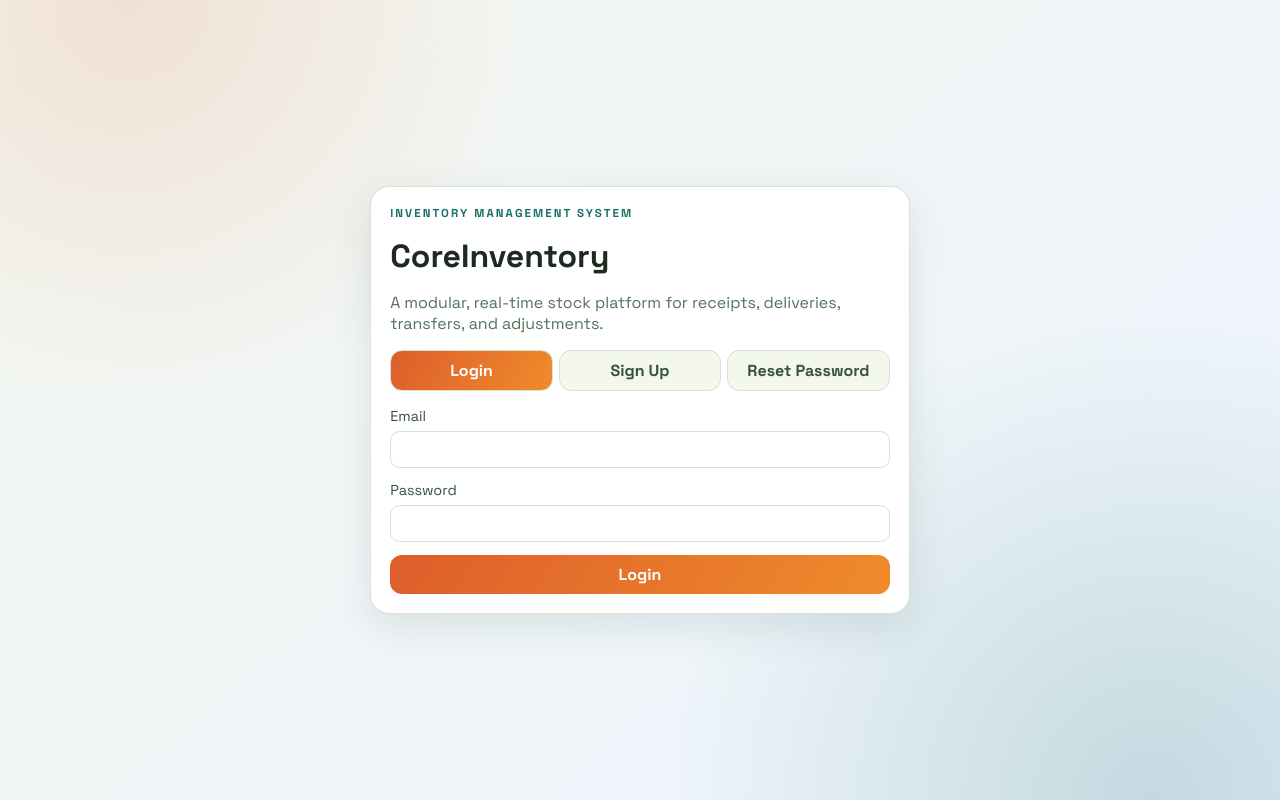
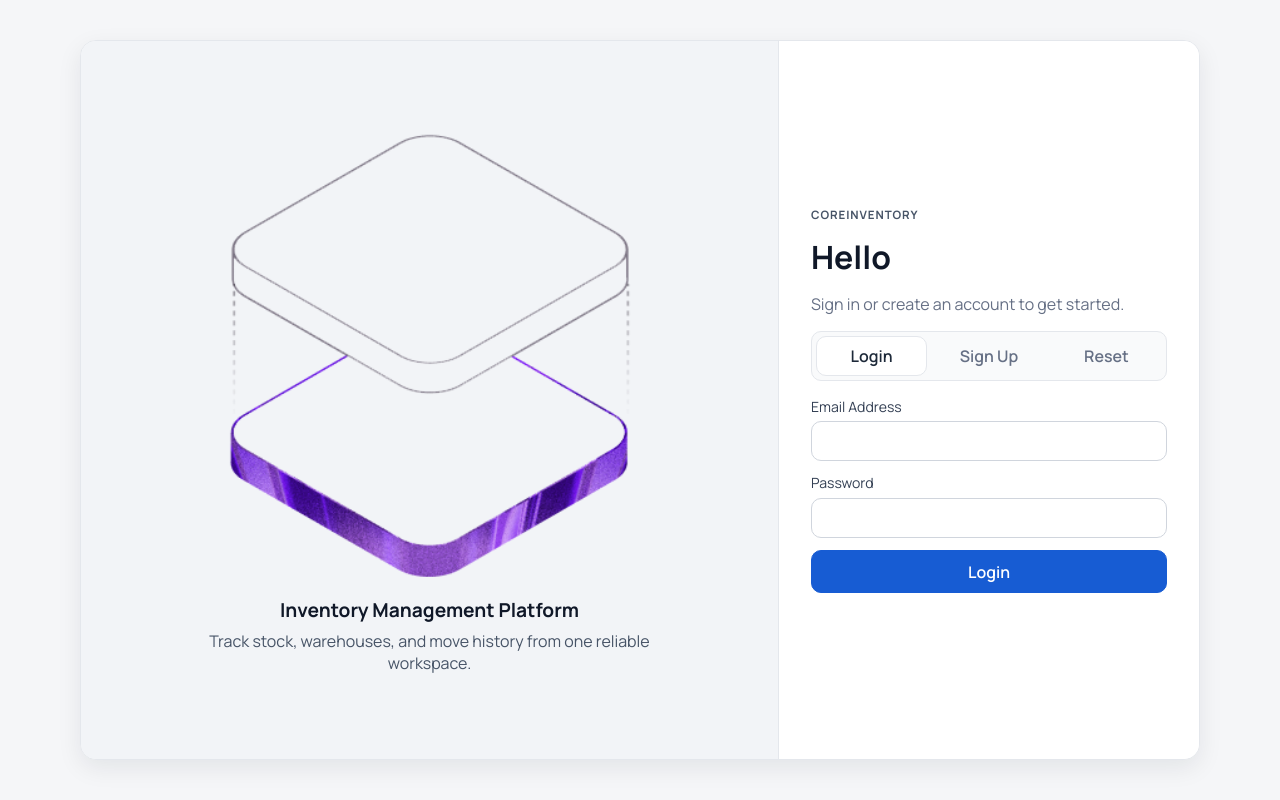
Before and after one commit to harsh-kakadiya1/odd-v-coreinventory, a React app in the folder frontend/: page /login in a window 1280 px wide. Built offline with nearby package versions, Linux system fonts and the light colour scheme; no server answers; the HTML template or start-up script is replaced by a standard one.

Commit message:
feat: update login page layout and enhance user experience with new visuals and improved form structure

```diff
--- a/frontend/src/index.css
+++ b/frontend/src/index.css
@@ -1,36 +1,38 @@
-@import url('https://fonts.googleapis.com/css2?family=Space+Grotesk:wght@400;500;700&family=IBM+Plex+Mono:wght@400;500&display=swap');
+@import url('https://fonts.googleapis.com/css2?family=Manrope:wght@400;500;600;700;800&family=IBM+Plex+Mono:wght@400;500&display=swap');
 
 :root {
-  --bg: #f4f8f0;
-  --bg-2: #edf4ff;
-  --card: #ffffff;
-  --line: #d6e3cf;
-  --text: #1d2a1f;
-  --muted: #54725a;
-  --brand: #dd5e2b;
-  --brand-2: #186f65;
-  --danger: #b4302f;
-  --ok: #0d7a42;
-  --shadow: 0 12px 40px rgba(40, 75, 65, 0.12);
+  --bg: #f5f6f8;
+  --surface: #ffffff;
+  --surface-soft: #f9fafb;
+  --line: #e4e7ec;
+  --line-strong: #d0d5dd;
+  --text: #101828;
+  --muted: #667085;
+  --primary: #175cd3;
+  --primary-soft: #eff4ff;
+  --danger: #b42318;
+  --success: #067647;
+  --sidebar: #ffffff;
+  --sidebar-text: #344054;
+  --shadow-sm: 0 1px 2px rgba(16, 24, 40, 0.06);
+  --shadow-md: 0 8px 24px rgba(16, 24, 40, 0.08);
 }
 
 * {
   box-sizing: border-box;
 }
 
+html,
+body,
+#root {
+  min-height: 100%;
+}
+
 body {
   margin: 0;
-  font-family: 'Space Grotesk', sans-serif;
+  font-family: 'Manrope', sans-serif;
   color: var(--text);
-  background:
-    radial-gradient(circle at 10% 0%, rgba(221, 94, 43, 0.15), transparent 30%),
-    radial-gradient(circle at 90% 100%, rgba(24, 111, 101, 0.2), transparent 35%),
-    linear-gradient(140deg, var(--bg), var(--bg-2));
-  min-height: 100vh;
-}
-
-#root {
-  min-height: 100vh;
+  background: var(--bg);
 }
 
 h1,
@@ -41,19 +43,26 @@ p {
   margin: 0;
 }
 
+h1 {
+  font-size: 2rem;
+  line-height: 1.2;
+}
+
 h2 {
-  font-size: 1.8rem;
+  font-size: 1.6rem;
+  line-height: 1.3;
 }
 
 h3 {
-  font-size: 1.15rem;
+  font-size: 1.05rem;
+  line-height: 1.4;
 }
 
 .eyebrow {
   text-transform: uppercase;
-  letter-spacing: 0.18em;
-  color: var(--brand-2);
+  letter-spacing: 0.08em;
   font-weight: 700;
+  color: #475467;
   font-size: 0.72rem;
 }
 
@@ -68,91 +77,174 @@ select {
 }
 
 button {
-  border: 0;
-  background: linear-gradient(120deg, var(--brand), #f08b2b);
+  border: 1px solid var(--primary);
+  background: var(--primary);
   color: #fff;
-  border-radius: 0.75rem;
-  padding: 0.55rem 0.9rem;
+  border-radius: 0.625rem;
+  padding: 0.58rem 0.95rem;
+  font-weight: 600;
   cursor: pointer;
-  font-weight: 700;
+  transition: background 0.15s ease, border-color 0.15s ease, color 0.15s ease;
+}
+
+button:hover {
+  background: #134eb3;
+  border-color: #134eb3;
+}
+
+button:disabled {
+  cursor: not-allowed;
+  opacity: 0.7;
 }
 
 button.ghost {
-  background: #eff4e7;
-  color: #2d4f38;
-  border: 1px solid var(--line);
+  border-color: var(--line-strong);
+  background: #fff;
+  color: #344054;
+}
+
+button.ghost:hover {
+  background: #f9fafb;
+  border-color: #98a2b3;
 }
 
 input,
 select {
   width: 100%;
-  border: 1px solid var(--line);
+  border: 1px solid var(--line-strong);
+  border-radius: 0.625rem;
+  padding: 0.58rem 0.72rem;
   background: #fff;
-  border-radius: 0.6rem;
-  padding: 0.55rem 0.7rem;
+  color: var(--text);
+}
+
+input::placeholder {
+  color: #98a2b3;
+}
+
+input:focus,
+select:focus,
+button:focus-visible,
+.nav-link:focus-visible {
+  outline: 2px solid #b2ccff;
+  outline-offset: 1px;
 }
 
 label {
   display: grid;
   gap: 0.35rem;
-  color: #34503a;
-  font-size: 0.9rem;
+  font-size: 0.88rem;
+  color: #344054;
 }
 
 .auth-wrap {
   min-height: 100vh;
   display: grid;
   place-items: center;
-  padding: 1rem;
+  padding: 1.25rem;
+}
+
+.auth-split {
+  width: min(1120px, 100%);
+  min-height: min(720px, calc(100vh - 2.5rem));
+  display: grid;
+  grid-template-columns: 1fr 420px;
+  border: 1px solid var(--line);
+  border-radius: 1rem;
+  overflow: hidden;
+  box-shadow: var(--shadow-md);
+  background: #fff;
+}
+
+.auth-visual {
+  background: #f2f4f7;
+  border-right: 1px solid var(--line);
+  display: grid;
+  place-items: center;
+  align-content: center;
+  gap: 1.25rem;
+  padding: 2rem;
+}
+
+.auth-visual img {
+  width: min(430px, 90%);
+  height: auto;
+  object-fit: contain;
+}
+
+.auth-visual-copy {
+  text-align: center;
+  max-width: 460px;
+  display: grid;
+  gap: 0.45rem;
+}
+
+.auth-visual-copy h2 {
+  font-size: 1.2rem;
+}
+
+.auth-visual-copy p {
+  color: #475467;
 }
 
 .auth-panel {
-  width: min(540px, 100%);
-  background: var(--card);
-  border: 1px solid var(--line);
-  border-radius: 1.2rem;
-  box-shadow: var(--shadow);
-  padding: 1.2rem;
   display: grid;
+  align-content: center;
   gap: 1rem;
-  animation: reveal 0.45s ease;
+  padding: 2rem;
+  background: #fff;
 }
 
 .auth-tabs {
   display: grid;
   grid-template-columns: repeat(3, 1fr);
-  gap: 0.35rem;
+  gap: 0.4rem;
+  background: var(--surface-soft);
+  border: 1px solid var(--line);
+  border-radius: 0.625rem;
+  padding: 0.25rem;
 }
 
 .auth-tabs button {
-  background: #f4f7ec;
-  color: #35513f;
-  border: 1px solid var(--line);
+  background: transparent;
+  border-color: transparent;
+  color: #667085;
+  padding: 0.5rem 0.4rem;
+  font-weight: 600;
+}
+
+.auth-tabs button:hover {
+  background: #eef2f6;
+  border-color: #eef2f6;
+  color: #344054;
 }
 
 .auth-tabs button.active {
-  background: linear-gradient(120deg, var(--brand), #f08b2b);
-  color: #fff;
+  background: #fff;
+  border-color: var(--line);
+  color: #1d2939;
 }
 
 .otp-note {
   font-family: 'IBM Plex Mono', monospace;
-  background: #fff8eb;
-  border: 1px dashed #edb059;
-  padding: 0.4rem 0.6rem;
-  border-radius: 0.5rem;
+  background: #f8f9fc;
+  border: 1px dashed #d0d5dd;
+  color: #344054;
+  border-radius: 0.6rem;
+  padding: 0.55rem 0.65rem;
 }
 
 .app-shell {
   display: grid;
-  grid-template-columns: 280px 1fr;
+  grid-template-columns: 250px 1fr;
   min-height: 100vh;
 }
 
 .sidebar {
-  background: linear-gradient(165deg, #1f4f45, #17372f);
-  color: #daf1e5;
-  padding: 1.1rem;
+  background: var(--sidebar);
+  color: var(--sidebar-text);
+  border-right: 1px solid var(--line);
+  padding: 1.1rem 0.9rem;
   display: grid;
   grid-template-rows: auto 1fr auto;
   gap: 1rem;
@@ -160,44 +252,55 @@ label {
 
 .brand {
   margin-top: 0.4rem;
-  font-size: 1.45rem;
+  font-size: 1.2rem;
+  color: #101828;
 }
 
 .nav-links {
   display: grid;
-  gap: 0.35rem;
+  gap: 0.3rem;
 }
 
 .nav-link {
   text-decoration: none;
-  color: #dbebe2;
-  padding: 0.58rem 0.7rem;
-  border-radius: 0.7rem;
+  color: #475467;
+  padding: 0.55rem 0.7rem;
+  border-radius: 0.6rem;
   border: 1px solid transparent;
+  font-weight: 600;
 }
 
-.nav-link.active,
 .nav-link:hover {
-  background: rgba(255, 255, 255, 0.12);
-  border-color: rgba(255, 255, 255, 0.25);
+  background: #f8fafc;
+  border-color: #e5e7eb;
+  color: #1d2939;
+}
+
+.nav-link.active {
+  background: var(--primary-soft);
+  border-color: #d6e4ff;
+  color: #175cd3;
 }
 
 .sidebar-user {
   display: grid;
-  gap: 0.3rem;
+  gap: 0.28rem;
   font-size: 0.9rem;
+  border-top: 1px solid var(--line);
+  padding-top: 0.75rem;
 }
 
 .sidebar-user span {
-  color: #b5d2c2;
+  color: var(--muted);
   font-family: 'IBM Plex Mono', monospace;
-  font-size: 0.8rem;
+  font-size: 0.76rem;
 }
 
 .content {
-  padding: 1.2rem;
+  padding: 1.15rem;
   display: grid;
   gap: 1rem;
+  align-content: start;
 }
 
 .header-row {
@@ -214,40 +317,39 @@ label {
 
 .filters {
   display: grid;
-  grid-template-columns: repeat(auto-fit, minmax(200px, 1fr));
+  grid-template-columns: repeat(auto-fit, minmax(220px, 1fr));
   gap: 0.8rem;
 }
 
 .kpi-grid {
   display: grid;
-  grid-template-columns: repeat(auto-fit, minmax(180px, 1fr));
+  grid-template-columns: repeat(auto-fit, minmax(190px, 1fr));
   gap: 0.8rem;
 }
 
 .card,
 .panel,
 .table-card {
-  background: var(--card);
+  background: var(--surface);
   border: 1px solid var(--line);
-  border-radius: 1rem;
-  box-shadow: var(--shadow);
-  animation: reveal 0.45s ease;
+  border-radius: 0.85rem;
+  box-shadow: var(--shadow-sm);
 }
 
 .card {
-  padding: 0.85rem;
+  padding: 0.9rem;
   display: grid;
   gap: 0.35rem;
 }
 
 .card strong {
-  font-size: 1.8rem;
-  color: #1f4f45;
+  font-size: 1.6rem;
+  color: #1d2939;
 }
 
 .split-grid {
   display: grid;
-  grid-template-columns: repeat(auto-fit, minmax(290px, 1fr));
+  grid-template-columns: repeat(auto-fit, minmax(320px, 1fr));
   gap: 1rem;
 }
 
@@ -262,9 +364,9 @@ label {
 }
 
 .line-box {
-  border: 1px dashed var(--line);
+  border: 1px dashed #d0d5dd;
   border-radius: 0.75rem;
-  padding: 0.7rem;
+  padding: 0.72rem;
   display: grid;
   gap: 0.65rem;
 }
@@ -284,128 +386,23 @@ label {
 .table-card th,
 .table-card td {
   text-align: left;
-  border-bottom: 1px solid #e9efe0;
-  padding: 0.55rem 0.35rem;
+  border-bottom: 1px solid #edf1f5;
+  padding: 0.56rem 0.38rem;
   font-size: 0.9rem;
+  vertical-align: middle;
 }
 
 .table-card th {
-  color: #3b5e4a;
-  font-size: 0.82rem;
+  color: #475467;
+  font-size: 0.78rem;
   text-transform: uppercase;
-  letter-spacing: 0.05em;
+  letter-spacing: 0.04em;
 }
 
 .table-sub {
   color: var(--muted);
   font-size: 0.8rem;
   margin-top: 0.15rem;
-}
-
-.qty-in {
-  color: var(--ok);
-  font-weight: 700;
-}
-
-.qty-out {
-  color: var(--danger);
-  font-weight: 700;
-}
-
-.view-toggle {
-  display: flex;
-  gap: 0.5rem;
-}
-
-.view-toggle button.active {
-  background: linear-gradient(120deg, var(--brand-2), #229b8d);
-  color: #fff;
-}
-
-.status-pill {
-  display: inline-flex;
-  align-items: center;
-  border-radius: 999px;
-  padding: 0.15rem 0.6rem;
-  font-size: 0.78rem;
-  font-weight: 700;
-  text-transform: capitalize;
-}
-
-.status-draft {
-  background: #eef4ff;
-  color: #2b4f8f;
-}
-
-.status-waiting {
-  background: #fff5e8;
-  color: #9b5c10;
-}
-
-.status-ready {
-  background: #ecfff3;
-  color: #176d41;
-}
-
-.status-done {
-  background: #e7fbef;
-  color: #0f7b43;
-}
-
-.status-canceled {
-  background: #fff0ef;
-  color: #9c2d2b;
-}
-
-.kanban-grid {
-  display: grid;
-  grid-template-columns: repeat(auto-fit, minmax(220px, 1fr));
-  gap: 0.8rem;
-}
-
-.kanban-column {
-  background: var(--card);
-  border: 1px solid var(--line);
-  border-radius: 0.9rem;
-  padding: 0.65rem;
-  box-shadow: var(--shadow);
-  min-height: 260px;
-}
-
-.kanban-column header {
-  display: flex;
-  justify-content: space-between;
-  align-items: center;
-  margin-bottom: 0.6rem;
-}
-
-.kanban-column header span {
-  font-family: 'IBM Plex Mono', monospace;
-  color: var(--muted);
-  font-size: 0.85rem;
-}
-
-.kanban-list {
-  display: grid;
-  gap: 0.55rem;
-}
-
-.kanban-card {
-  border: 1px solid #e2ebd7;
-  border-radius: 0.7rem;
-  background: #fbfff7;
-  padding: 0.55rem;
-  display: grid;
-  gap: 0.2rem;
-}
-
-.kanban-card strong {
-  color: #274f3d;
-}
-
-.kanban-card p {
-  font-size: 0.84rem;
-  color: #3d5845;
 }
 
 .action-buttons {
@@ -422,8 +419,8 @@ label {
   display: flex;
   justify-content: space-between;
   align-items: baseline;
-  border-bottom: 1px solid #eff4e7;
-  padding-bottom: 0.35rem;
+  border-bottom: 1px solid #eef1f4;
+  padding-bottom: 0.38rem;
 }
 
 .profile-panel span {
@@ -432,28 +429,140 @@ label {
 
 .error-message {
   color: var(--danger);
-  background: #ffefef;
-  border: 1px solid #f5b8b8;
-  padding: 0.45rem 0.6rem;
+  background: #fef3f2;
+  border: 1px solid #fecdca;
+  padding: 0.5rem 0.66rem;
   border-radius: 0.55rem;
 }
 
 .success-message {
-  color: var(--ok);
-  background: #eefcf4;
-  border: 1px solid #9de0ba;
-  padding: 0.45rem 0.6rem;
+  color: var(--success);
+  background: #ecfdf3;
+  border: 1px solid #abefc6;
+  padding: 0.5rem 0.66rem;
   border-radius: 0.55rem;
 }
 
-@keyframes reveal {
-  from {
-    opacity: 0;
-    transform: translateY(8px);
+.qty-in {
+  color: var(--success);
+  font-weight: 700;
+}
+
+.qty-out {
+  color: var(--danger);
+  font-weight: 700;
+}
+
+.view-toggle {
+  display: flex;
+  gap: 0.5rem;
+}
+
+.view-toggle button.active {
+  background: var(--primary);
+  border-color: var(--primary);
+  color: #fff;
+}
+
+.status-pill {
+  display: inline-flex;
+  align-items: center;
+  border-radius: 999px;
+  padding: 0.14rem 0.55rem;
+  font-size: 0.76rem;
+  font-weight: 700;
+  text-transform: capitalize;
+}
+
+.status-draft {
+  background: #f2f4f7;
+  color: #344054;
+}
+
+.status-waiting {
+  background: #fff6ed;
+  color: #9a3412;
+}
+
+.status-ready {
+  background: #ecfdf3;
+  color: #027a48;
+}
+
+.status-done {
+  background: #eff8ff;
+  color: #175cd3;
+}
+
+.status-canceled {
+  background: #fef3f2;
+  color: #b42318;
+}
+
+.kanban-grid {
+  display: grid;
+  grid-template-columns: repeat(auto-fit, minmax(240px, 1fr));
+  gap: 0.8rem;
+}
+
+.kanban-column {
+  background: var(--surface);
+  border: 1px solid var(--line);
+  border-radius: 0.8rem;
+  padding: 0.7rem;
+  min-height: 280px;
+}
+
+.kanban-column header {
+  display: flex;
+  justify-content: space-between;
+  align-items: center;
+  margin-bottom: 0.6rem;
+}
+
+.kanban-column header span {
+  font-family: 'IBM Plex Mono', monospace;
+  color: var(--muted);
+  font-size: 0.84rem;
+}
+
+.kanban-list {
+  display: grid;
+  gap: 0.55rem;
+}
+
+.kanban-card {
+  border: 1px solid #e9edf3;
+  border-radius: 0.7rem;
+  background: #fff;
+  padding: 0.6rem;
+  display: grid;
+  gap: 0.22rem;
+}
+
+.kanban-card strong {
+  color: #1d2939;
+}
+
+.kanban-card p {
+  color: #475467;
+  font-size: 0.84rem;
+}
+
+@media (max-width: 1100px) {
+  .auth-split {
+    grid-template-columns: 1fr;
+    min-height: auto;
   }
-  to {
-    opacity: 1;
-    transform: translateY(0);
+
+  .auth-visual {
+    border-right: 0;
+    border-bottom: 1px solid var(--line);
+    padding: 1.4rem;
+  }
+
+  .auth-visual img {
+    width: min(360px, 80%);
   }
 }
 
@@ -464,7 +573,7 @@ label {
 
   .sidebar {
     grid-template-rows: auto;
-    gap: 0.7rem;
+    gap: 0.75rem;
   }
 
   .nav-links {
@@ -476,9 +585,13 @@ label {
   }
 }
 
-@media (max-width: 640px) {
+@media (max-width: 720px) {
+  .auth-panel {
+    padding: 1.3rem;
+  }
+
   .content {
-    padding: 0.8rem;
+    padding: 0.82rem;
   }
 
   .nav-links {
@@ -488,4 +601,12 @@ label {
   .header-row {
     flex-direction: column;
   }
+
+  .header-actions {
+    width: 100%;
+  }
+
+  .header-actions button {
+    flex: 1;
+  }
 }
--- a/frontend/src/pages/LoginPage.jsx
+++ b/frontend/src/pages/LoginPage.jsx
@@ -2,6 +2,7 @@ import { useState } from 'react';
 import { useNavigate } from 'react-router-dom';
 import api from '../api';
 import { useAuth } from '../auth-context';
+import heroImage from '../assets/hero.png';
 
 const initialSignup = {
   fullName: '',
@@ -101,12 +102,19 @@ export default function LoginPage() {
 
   return (
     <div className="auth-wrap">
-      <div className="auth-panel">
-        <p className="eyebrow">Inventory Management System</p>
-        <h1>CoreInventory</h1>
-        <p className="muted">
-          A modular, real-time stock platform for receipts, deliveries, transfers, and adjustments.
-        </p>
+      <div className="auth-split">
+        <section className="auth-visual" aria-hidden="true">
+          <img src={heroImage} alt="" />
+          <div className="auth-visual-copy">
+            <h2>Inventory Management Platform</h2>
+            <p>Track stock, warehouses, and move history from one reliable workspace.</p>
+          </div>
+        </section>
+
+        <section className="auth-panel">
+          <p className="eyebrow">CoreInventory</p>
+          <h1>Hello</h1>
+          <p className="muted">Sign in or create an account to get started.</p>
 
           <div className="auth-tabs">
             <button type="button" onClick={() => setMode('login')} className={mode === 'login' ? 'active' : ''}>
@@ -116,14 +124,14 @@ export default function LoginPage() {
               Sign Up
             </button>
             <button type="button" onClick={() => setMode('reset')} className={mode === 'reset' ? 'active' : ''}>
-            Reset Password
+              Reset
             </button>
           </div>
 
           {mode === 'login' && (
             <form onSubmit={handleLogin} className="form-grid">
               <label>
-              Email
+                Email Address
                 <input
                   type="email"
                   required
@@ -149,7 +157,7 @@ export default function LoginPage() {
           {mode === 'signup' && (
             <form onSubmit={handleSignup} className="form-grid">
               <label>
-              Full name
+                Full Name
                 <input
                   type="text"
                   required
@@ -158,7 +166,7 @@ export default function LoginPage() {
                 />
               </label>
               <label>
-              Email
+                Email Address
                 <input
                   type="email"
                   required
@@ -187,7 +195,7 @@ export default function LoginPage() {
                 </select>
               </label>
               <button type="submit" disabled={loading}>
-              {loading ? 'Please wait...' : 'Create account'}
+                {loading ? 'Please wait...' : 'Create Account'}
               </button>
             </form>
           )}
@@ -195,7 +203,7 @@ export default function LoginPage() {
           {mode === 'reset' && (
             <form onSubmit={handleResetPassword} className="form-grid">
               <label>
-              Email
+                Email Address
                 <input
                   type="email"
                   required
@@ -206,11 +214,9 @@ export default function LoginPage() {
               <button type="button" className="ghost" onClick={handleGenerateOtp}>
                 Generate OTP
               </button>
-            {otpPreview && (
-              <p className="otp-note">Development OTP: {otpPreview}</p>
-            )}
+              {otpPreview && <p className="otp-note">Development OTP: {otpPreview}</p>}
               <label>
-              OTP code
+                OTP Code
                 <input
                   type="text"
                   required
@@ -221,7 +227,7 @@ export default function LoginPage() {
                 />
               </label>
               <label>
-              New password
+                New Password
                 <input
                   type="password"
                   required
@@ -238,6 +244,7 @@ export default function LoginPage() {
 
           {message && <p className="success-message">{message}</p>}
           {error && <p className="error-message">{error}</p>}
+        </section>
       </div>
     </div>
   );
```
Lines whose indentation alone changed are shown as unchanged.
